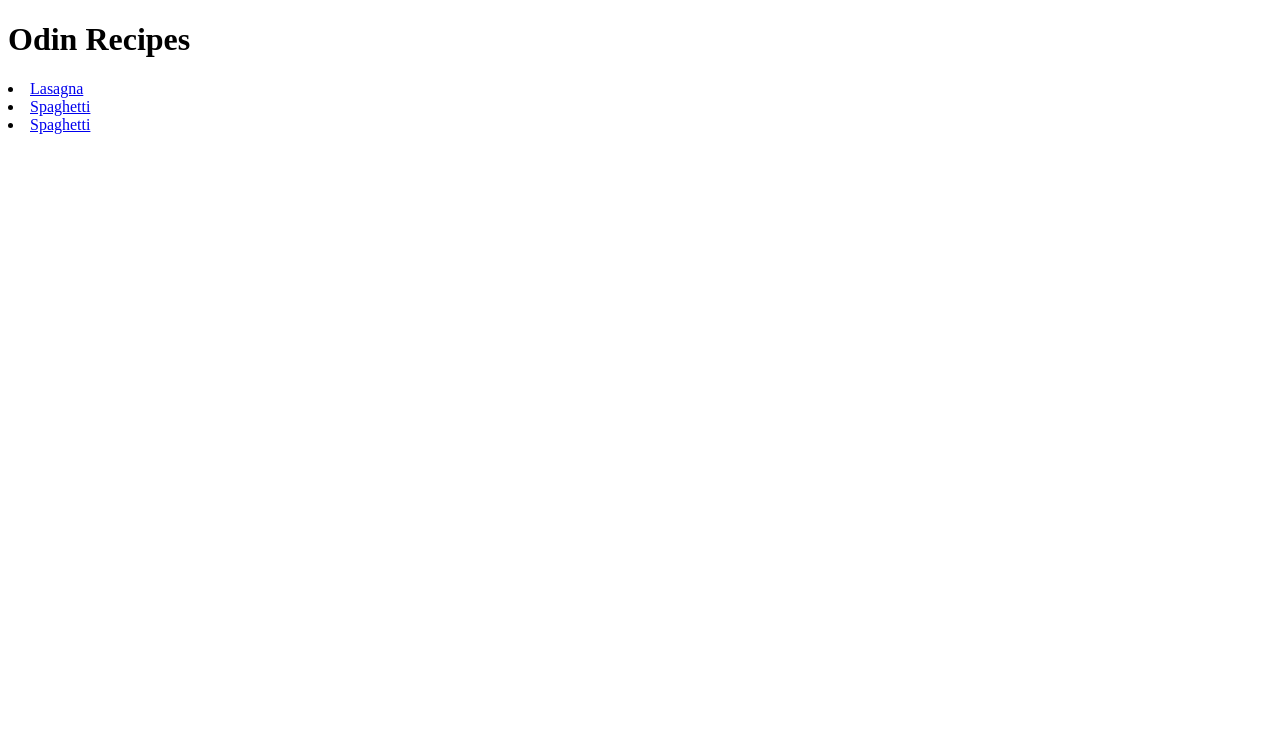
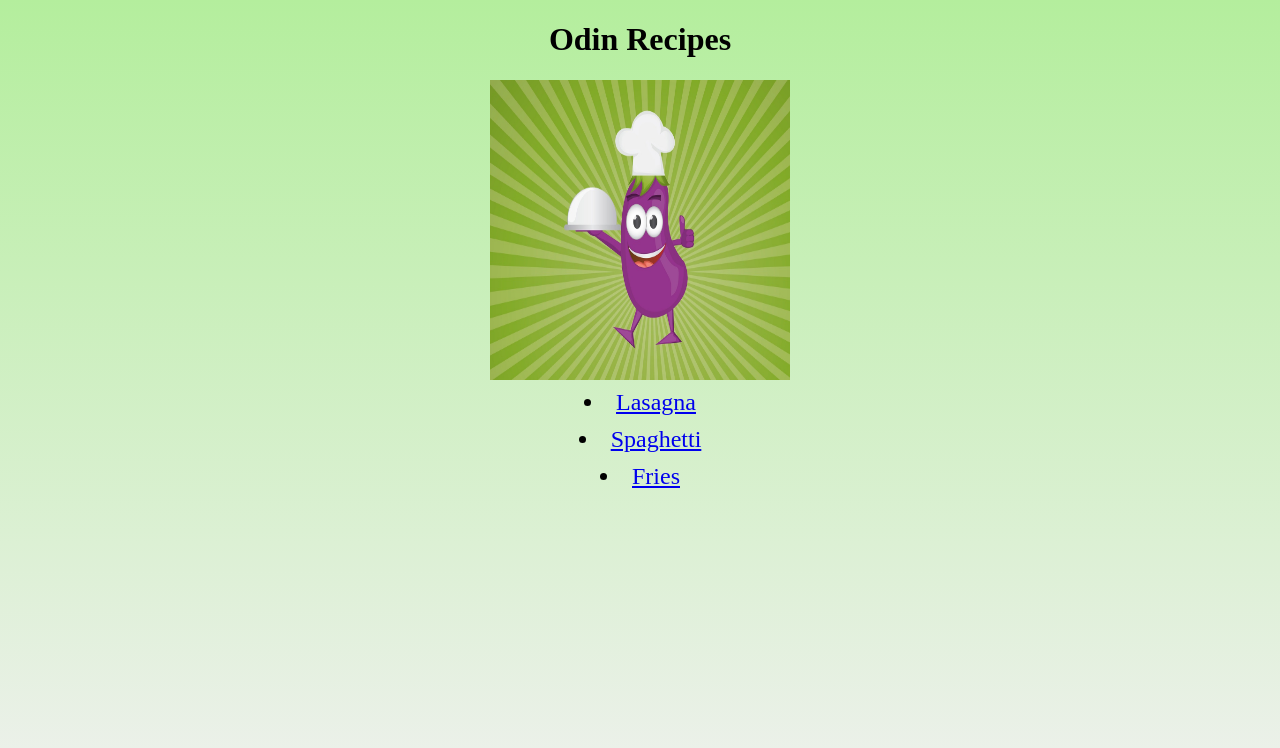
Before and after one commit to GiulianoMonti/odin-recipes, a plain HTML site: page index.html in a window 1280 px wide. Drawn offline with Linux system fonts and the light colour scheme.

Commit message:
added css

```diff
--- a/index.html
+++ b/index.html
@@ -4,13 +4,20 @@
     <meta charset="UTF-8" />
     <meta http-equiv="X-UA-Compatible" content="IE=edge" />
     <meta name="viewport" content="width=device-width, initial-scale=1.0" />
+    <link rel="stylesheet" href="style.css" />
+
     <title>Recipes</title>
   </head>
   <body>
     <h1>Odin Recipes</h1>
-
-    <li><a href="recipes/lasagna.html">Lasagna</a></li>
-    <li><a href="recipes/spaghetti.html">Spaghetti</a></li>
-    <li><a href="recipes/fries.html">Spaghetti</a></li>
+    <img
+      src="/recipes/images/chef.jpg"
+      alt="Fries"
+      style="width: 300px; height: 300px"
+      srcset=""
+    />
+    <li class="recipes"><a href="recipes/lasagna.html">Lasagna</a></li>
+    <li class="recipes"><a href="recipes/spaghetti.html">Spaghetti</a></li>
+    <li class="recipes"><a href="recipes/fries.html">Fries</a></li>
   </body>
 </html>
--- /dev/null
+++ b/recipes/style.css
@@ -0,0 +1,4 @@
+body {
+  background: linear-gradient(180deg, #b4ee9d, #f1f1f1);
+  height: 100vh;
+}
--- /dev/null
+++ b/style.css
@@ -0,0 +1,12 @@
+h1 {
+  text-align: center;
+}
+body {
+  background: linear-gradient(180deg, #b4ee9d, #f1f1f1);
+  height: 100vh;
+  text-align: center;
+}
+.recipes {
+  padding: 5px;
+  font-size: 1.5rem;
+}
```
Also changed, not shown: recipes/fries.html (+3 -1 lines), recipes/lasagna.html (+2 -0 lines), recipes/spaghetti.html (+2 -0 lines), recipes/images/chef.jpg (added), 2 other files.
